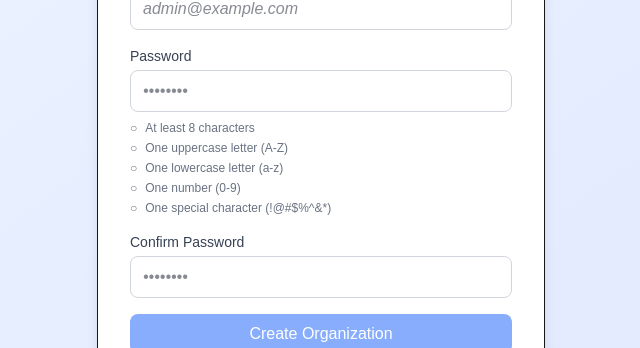
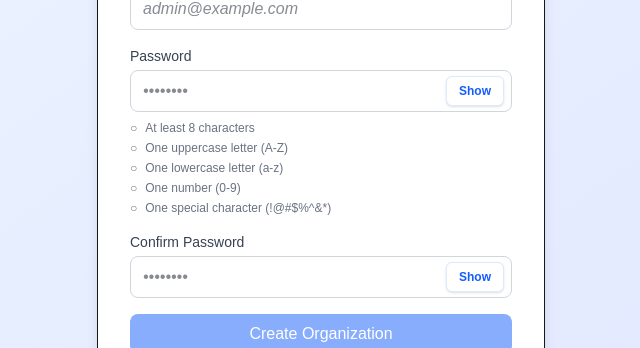
Before and after one commit to umerhere23/task, a Next.js app: page /register in a window 1280 px wide. Shown: the part 443-791 px from the top of the page, without its empty margins (319-959 px from the left). Built offline with nearby package versions, Linux system fonts and the light colour scheme.

Commit message:
feat: add password visibility toggle to login and signup forms

```diff
--- a/src/app/(auth)/login/page.tsx
+++ b/src/app/(auth)/login/page.tsx
@@ -1,25 +1,26 @@
 'use client';
 
 import { useRouter } from 'next/navigation';
-import { useState } from 'react';
+import { useEffect, useState } from 'react';
 import { OrganizationLoginForm } from '@/components/forms/OrganizationLoginForm';
 
 export default function LoginPage() {
   const router = useRouter();
   const [showForgotPassword, setShowForgotPassword] = useState(false);
 
+  useEffect(() => {
+    if (showForgotPassword) {
+      router.push('/forgot-password');
+    }
+  }, [router, showForgotPassword]);
+
   const handleLoginSuccess = (data: any) => {
     // Redirect to dashboard or main app page
     router.push('/dashboard');
   };
 
-  if (showForgotPassword) {
-    router.push('/forgot-password');
-    return null;
-  }
-
   return (
-    <main className="min-h-screen flex items-center justify-center bg-gradient-to-br from-blue-50 to-indigo-100 p-6">
+    <main className="min-h-screen flex items-center justify-center bg-linear-to-br from-blue-50 to-indigo-100 p-6">
       <div className="w-full max-w-md">
         <div className="rounded-lg border bg-white p-8 shadow-lg">
           <div className="mb-6">
--- a/src/components/forms/OrganizationLoginForm.tsx
+++ b/src/components/forms/OrganizationLoginForm.tsx
@@ -26,6 +26,8 @@
     password: '',
     rememberMe: false,
   });
+
+  const [showPassword, setShowPassword] = useState(false);
 
   const [error, setError] = useState<string | null>(null);
   const [isLoading, setIsLoading] = useState(false);
@@ -129,14 +131,23 @@
 
       <div>
         <label className="block text-sm font-medium text-gray-700 mb-1">Password</label>
+        <div className="relative">
           <input
-          type="password"
+            type={showPassword ? 'text' : 'password'}
             required
             placeholder="••••••••"
             value={formData.password}
             onChange={(e) => setFormData({ ...formData, password: e.target.value })}
-          className="w-full px-3 py-2 border border-gray-300 rounded-lg focus:outline-none focus:ring-2 focus:ring-blue-500"
+            className="w-full px-3 py-2 pr-20 border border-gray-300 rounded-lg focus:outline-none focus:ring-2 focus:ring-blue-500"
           />
+          <button
+            type="button"
+            onClick={() => setShowPassword((current) => !current)}
+            className="absolute right-2 top-1/2 -translate-y-1/2 rounded-md border border-blue-100 bg-white px-3 py-1.5 text-xs font-semibold text-blue-600 shadow-sm transition hover:border-blue-200 hover:text-blue-700"
+          >
+            {showPassword ? 'Hide' : 'Show'}
+          </button>
+        </div>
       </div>
 
       <div className="flex items-center justify-between">
--- a/src/components/forms/OrganizationSignupForm.tsx
+++ b/src/components/forms/OrganizationSignupForm.tsx
@@ -47,6 +47,8 @@
   const [error, setError] = useState<string | null>(null);
   const [success, setSuccess] = useState(false);
   const [isLoading, setIsLoading] = useState(false);
+  const [showAdminPassword, setShowAdminPassword] = useState(false);
+  const [showConfirmPassword, setShowConfirmPassword] = useState(false);
   const [passwordValidation, setPasswordValidation] = useState<PasswordValidation>({
     minLength: false,
     hasUpperCase: false,
@@ -182,14 +184,23 @@
 
       <div>
         <label className="block text-sm font-medium text-gray-700 mb-1">Password</label>
+        <div className="relative">
           <input
-          type="password"
+            type={showAdminPassword ? 'text' : 'password'}
             required
             placeholder="••••••••"
             value={formData.adminPassword}
             onChange={handlePasswordChange}
-          className="w-full px-3 py-2 border border-gray-300 rounded-lg focus:outline-none focus:ring-2 focus:ring-blue-500"
+            className="w-full px-3 py-2 pr-20 border border-gray-300 rounded-lg focus:outline-none focus:ring-2 focus:ring-blue-500"
           />
+          <button
+            type="button"
+            onClick={() => setShowAdminPassword((current) => !current)}
+            className="absolute right-2 top-1/2 -translate-y-1/2 rounded-md border border-blue-100 bg-white px-3 py-1.5 text-xs font-semibold text-blue-600 shadow-sm transition hover:border-blue-200 hover:text-blue-700"
+          >
+            {showAdminPassword ? 'Hide' : 'Show'}
+          </button>
+        </div>
         <div className="mt-2 space-y-1 text-xs">
           <div className={`flex items-center gap-2 ${passwordValidation.minLength ? 'text-green-600' : 'text-gray-500'}`}>
             <span>{passwordValidation.minLength ? '✓' : '○'}</span>
@@ -216,14 +227,23 @@
 
       <div>
         <label className="block text-sm font-medium text-gray-700 mb-1">Confirm Password</label>
+        <div className="relative">
           <input
-          type="password"
+            type={showConfirmPassword ? 'text' : 'password'}
             required
             placeholder="••••••••"
             value={formData.adminPasswordConfirm}
             onChange={(e) => setFormData({ ...formData, adminPasswordConfirm: e.target.value })}
-          className="w-full px-3 py-2 border border-gray-300 rounded-lg focus:outline-none focus:ring-2 focus:ring-blue-500"
+            className="w-full px-3 py-2 pr-20 border border-gray-300 rounded-lg focus:outline-none focus:ring-2 focus:ring-blue-500"
           />
+          <button
+            type="button"
+            onClick={() => setShowConfirmPassword((current) => !current)}
+            className="absolute right-2 top-1/2 -translate-y-1/2 rounded-md border border-blue-100 bg-white px-3 py-1.5 text-xs font-semibold text-blue-600 shadow-sm transition hover:border-blue-200 hover:text-blue-700"
+          >
+            {showConfirmPassword ? 'Hide' : 'Show'}
+          </button>
+        </div>
         {formData.adminPassword && formData.adminPasswordConfirm && (
           <p className={`text-xs mt-1 ${formData.adminPassword === formData.adminPasswordConfirm ? 'text-green-600' : 'text-red-600'}`}>
             {formData.adminPassword === formData.adminPasswordConfirm ? '✓ Passwords match' : '✗ Passwords do not match'}
--- a/src/server/controllers/customer.controller.ts
+++ b/src/server/controllers/customer.controller.ts
@@ -218,7 +218,7 @@
     );
   }
 
-  return NextResponse.json(null, { status: 204 });
+  return NextResponse.json({}, { status: 200 });
 }
 
 export async function assignCustomerController(request: NextRequest, { params }: { params: { customerId: string } }): Promise<NextResponse> {
```
Lines whose indentation alone changed are shown as unchanged.
